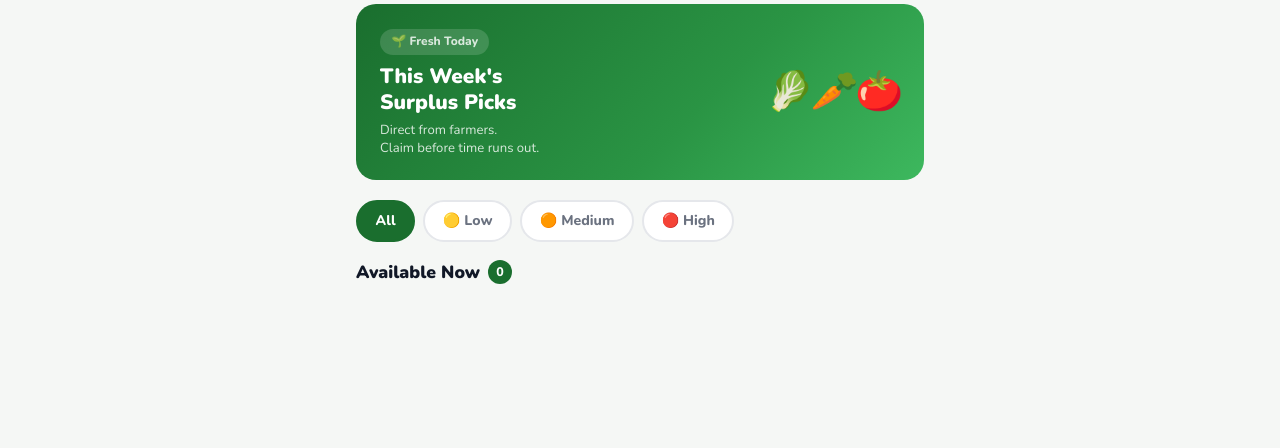
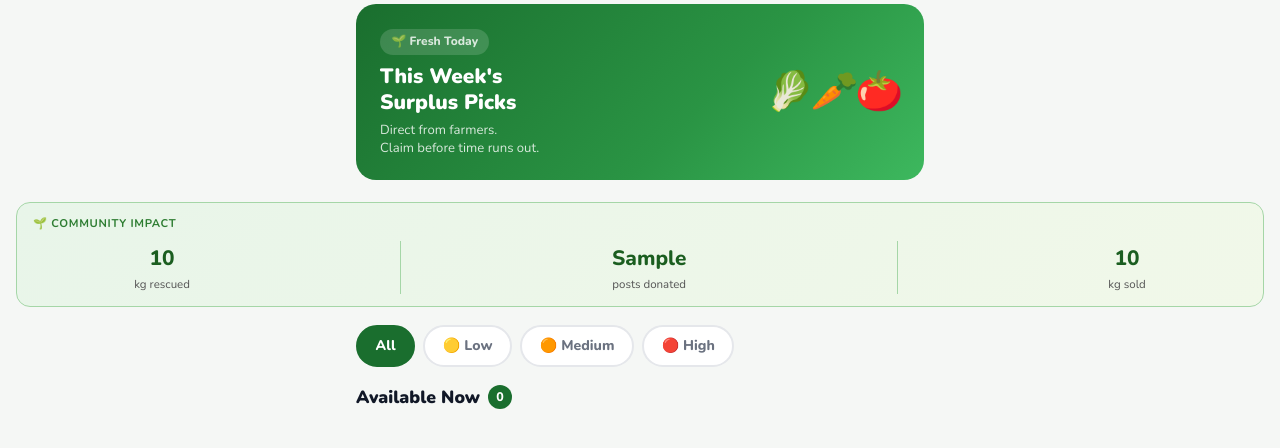
Before and after one commit to Precious143Bless/VeggieMatch, a Django app: template veggiematch/core/templates/core/home.html in a window 1280 px wide. Shown: the part 137-585 px from the top of the page. Run offline with Django 4.2, Linux system fonts and the light colour scheme; the template is opened without the code that fills it: most values are stand-ins (such as "Sample title", 1, 10 or a date in 2020); grey boxes marked "Sample" are stand-in pictures.

Commit message:
impact summary

```diff
--- a/veggiematch/core/templates/core/home.html
+++ b/veggiematch/core/templates/core/home.html
@@ -40,6 +40,27 @@
 
     </div>
     <div class="vm-banner-emoji">🥬🥕🍅</div>
+  </div>
+</div>
+
+<!-- ── Community Impact ── -->
+<div style="margin:0.6rem 1rem;background:linear-gradient(135deg,#e8f5e9,#f1f8e9);border:1px solid #a5d6a7;border-radius:14px;padding:0.75rem 1rem;">
+  <div style="font-size:0.7rem;color:#2e7d32;font-weight:700;text-transform:uppercase;letter-spacing:.06em;margin-bottom:0.5rem;">🌱 Community Impact</div>
+  <div style="display:flex;justify-content:space-around;text-align:center;gap:0.5rem;">
+    <div>
+      <div style="font-size:1.3rem;font-weight:800;color:#1b5e20;">{{ impact.kg_rescued|floatformat:0 }}</div>
+      <div style="font-size:0.72rem;color:#555;">kg rescued</div>
+    </div>
+    <div style="width:1px;background:#a5d6a7;"></div>
+    <div>
+      <div style="font-size:1.3rem;font-weight:800;color:#1b5e20;">{{ impact.posts_donated }}</div>
+      <div style="font-size:0.72rem;color:#555;">posts donated</div>
+    </div>
+    <div style="width:1px;background:#a5d6a7;"></div>
+    <div>
+      <div style="font-size:1.3rem;font-weight:800;color:#1b5e20;">{{ impact.kg_sold|floatformat:0 }}</div>
+      <div style="font-size:0.72rem;color:#555;">kg sold</div>
+    </div>
   </div>
 </div>
 
```
Also changed, not shown: veggiematch/core/views.py (+7 -1 lines).
